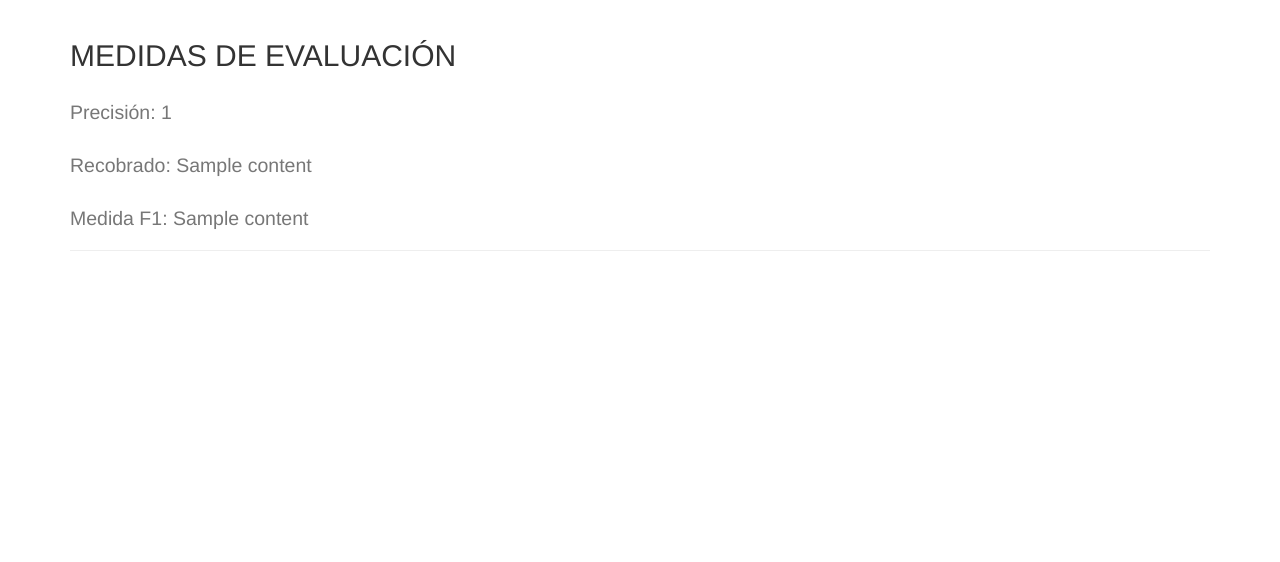
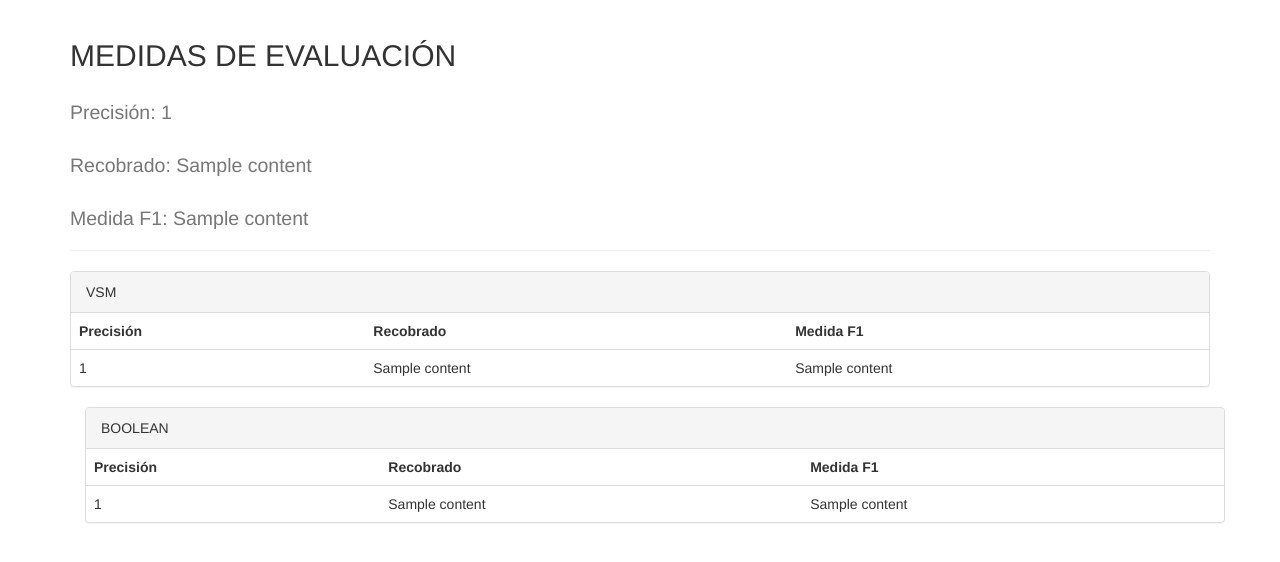
Before and after one commit to cwjki/information-retriaval-system, a Flask app: template server/templates/evaluate.html in a window 1280 px wide. Shown: the part 73-635 px from the top of the page. Run offline with Flask 2, Linux system fonts and the light colour scheme; the template is opened without the code that fills it: most values are stand-ins (such as "Sample title", 1, 10 or a date in 2020); parts of the project's set-up code (start-up, migrations or seed data) failed here and were passed over; some libraries are stand-ins or nearby versions.

Commit message:
saving data to not do innecessary computes

```diff
--- a/server/main.py
+++ b/server/main.py
@@ -1,12 +1,15 @@
-from crypt import methods
 from pathlib import Path
+from pickle import TRUE
+from traceback import print_tb
 from flask import Flask, request, render_template
 from flask_bootstrap import Bootstrap
 from src.vsm_cranfield.metrics_evaluator import Evaluator
 from src.vsm_cranfield.vector_space_model import VectorSpaceModel
 from src.vsm_cranfield.cranfield_parser import CranfieldParser
-from src.utils import save_model, load_model, med_parse
+from src.utils import save_model, load_model
 from src.irs_med.models import IR_Boolean, IR_TF_IDF
+from src.irs_med.med_parser import med_parse_collection, med_parse_queries, med_parse_relevances
+from src.irs_med.evaluator import IREvaluator
 
 
 path = Path(__file__).parent
@@ -21,6 +24,10 @@ CRAN_QUERY = str(path) + '/src/collections/cranfield_collection/cran.qry'
 CRAN_QREL = str(path) + '/src/collections/cranfield_collection/cranqrel'
 
 VSM_DIR = str(path) + '/src/data/vsm.vsm'
+
+VSM_METRICS = str(path) + '/src/data/vsm.metrics'
+
+BOOLEAN_RK = str(path) + '/src/data/boolean.rk'
 
 
 app = Flask(__name__)
@@ -45,9 +52,24 @@ def vsm():
 
 @app.route("/evaluate", methods=['GET'])
 def evaluate():
-    evaluator = Evaluator(documents, queries, relations, vector_space_model)
-    metrics = evaluator.evaluate()
-    return render_template('evaluate.html', content=[metrics])
+    # CRANFIELD VSM EVAL
+    # evaluator = Evaluator(documents, queries, relations, vector_space_model)
+
+    # # COMPUTE ALL THE MED QUERIES
+    # boolean_model.compute_ranking(queries_med)
+    # tf_idf_model.compute_ranking(queries_med)
+
+    # MED BOOLEAN EVAL
+    boolean_evaluator = IREvaluator(
+        relevance_med, boolean_ranking_queries, True, 1)
+    # tf_idf_evaluator = IREvaluator(
+    #     relevance_med, tf_idf_model.ranking_query, True, 1)
+
+    # # vsm_metrics = evaluator.evaluate()
+    boolean_metrics = boolean_evaluator.evaluate()
+    # tf_idf_metrics = tf_idf_evaluator.evaluate()
+
+    return render_template('evaluate.html', content=[vsm_metrics, boolean_metrics])
 
 
 @app.route("/boolean", methods=['GET', 'POST'])
@@ -83,7 +105,9 @@ if __name__ == "__main__":
     relations = cranfieldParser.parse_cranqrel(CRAN_QREL)
 
     # MED Collection
-    corpus_med = med_parse(MED_COLLECTION)
+    corpus_med = med_parse_collection(MED_COLLECTION)
+    relevance_med = med_parse_relevances(MED_REL)
+    queries_med = med_parse_collection(MED_QUERY)
 
     # VECTOR SPACE MODEL with CRANFIELD collection
     try:
@@ -92,8 +116,41 @@ if __name__ == "__main__":
         vector_space_model = VectorSpaceModel(documents)
         save_model(vector_space_model, VSM_DIR)
 
+    # VECTOR SPACE MODEL EVALUATOR
+    vsm_evaluator = Evaluator(
+        documents, queries, relations, vector_space_model)
+    try:
+        vsm_metrics = load_model(VSM_METRICS)
+    except OSError:
+        vsm_metrics = vsm_evaluator.evaluate()
+        save_model(vsm_metrics, VSM_METRICS)
+
     # BOOLEAN MODEL
     boolean_model = IR_Boolean(corpus_med)
     tf_idf_model = IR_TF_IDF(corpus_med)
 
+    # COMPUTE ALL THE MED QUERIES
+    try:
+        boolean_ranking_queries = load_model(BOOLEAN_RK)
+    except OSError:
+        boolean_model.compute_ranking(queries_med)
+        boolean_ranking_queries = boolean_model.ranking_query
+        save_model(boolean_ranking_queries, BOOLEAN_RK)
+
+    # MED BOOLEAN EVAL
+    boolean_evaluator = IREvaluator(
+        relevance_med, boolean_model.ranking_query, True, 1)
+
+    # tf_idf_model.compute_ranking(queries_med)
+
+    # # MED BOOLEAN EVAL
+    # boolean_evaluator = IREvaluator(
+    #     relevance_med, boolean_model.ranking_query, True, 1)
+    # tf_idf_evaluator = IREvaluator(
+    #     relevance_med, tf_idf_model.ranking_query, True, 1)
+
+    # # vsm_metrics = evaluator.evaluate()
+    # boolean_metrics = boolean_evaluator.evaluate(boolean_model.ranking_query)
+    # tf_idf_metrics = tf_idf_evaluator.evaluate()
+
     app.run(debug=True)
--- a/server/src/irs_med/models.py
+++ b/server/src/irs_med/models.py
@@ -39,6 +39,7 @@ class IRSystem():
         index = similarities.MatrixSimilarity(
             loaded_corpus, num_features=len(dictionary))
         vquery = self.create_query_vector(query, dictionary)
+        print(vquery)
         self.query_weight = model[vquery]
         sim = index[self.query_weight]
         ranking = sorted(enumerate(sim), key=itemgetter(1), reverse=True)
@@ -67,6 +68,7 @@ class IRSystem():
         query_id = 0
         if isinstance(queries, list):
             for query in queries:
+                print(query)
                 self.ranking_function(corpus, query, query_id, mode)
                 query_id += 1
         else:
--- a/server/templates/evaluate.html
+++ b/server/templates/evaluate.html
@@ -11,5 +11,48 @@
         </div>
     </div>
 
+    <div class="container">
+        <div class="panel panel-default">
+        <!-- Default panel contents -->
+        <div class="panel-heading">VSM</div>
+
+        <!-- Table -->
+        <table class="table">
+            <tr>
+                <th>Precisión</th>
+                <th>Recobrado</th>
+                <th>Medida F1</th>
+            </tr>
+            <tr>
+                <td>{{ content[0][0] }}</td>
+                <td>{{ content[0][1] }}</td>
+                <td>{{ content[0][2] }}</td>
+            </tr>
+        </table>
+    </div>
+
+    <div class="container">
+        <div class="panel panel-default">
+        <!-- Default panel contents -->
+        <div class="panel-heading">BOOLEAN</div>
+
+        <!-- Table -->
+        <table class="table">
+            <tr>
+                <th>Precisión</th>
+                <th>Recobrado</th>
+                <th>Medida F1</th>
+            </tr>
+            <tr>
+                <td>{{ content[1][0] }}</td>
+                <td>{{ content[1][1] }}</td>
+                <td>{{ content[1][2] }}</td>
+            </tr>
+        </table>
+    </div>
+
+
+    </div>
+
 
 {% endblock %}
```
Also changed, not shown: server/src/irs_med/evaluator.py (+29 -7 lines), server/src/irs_med/med_parser.py (added, +33 -0 lines), server/src/utils.py (+0 -9 lines), 2 other files.
